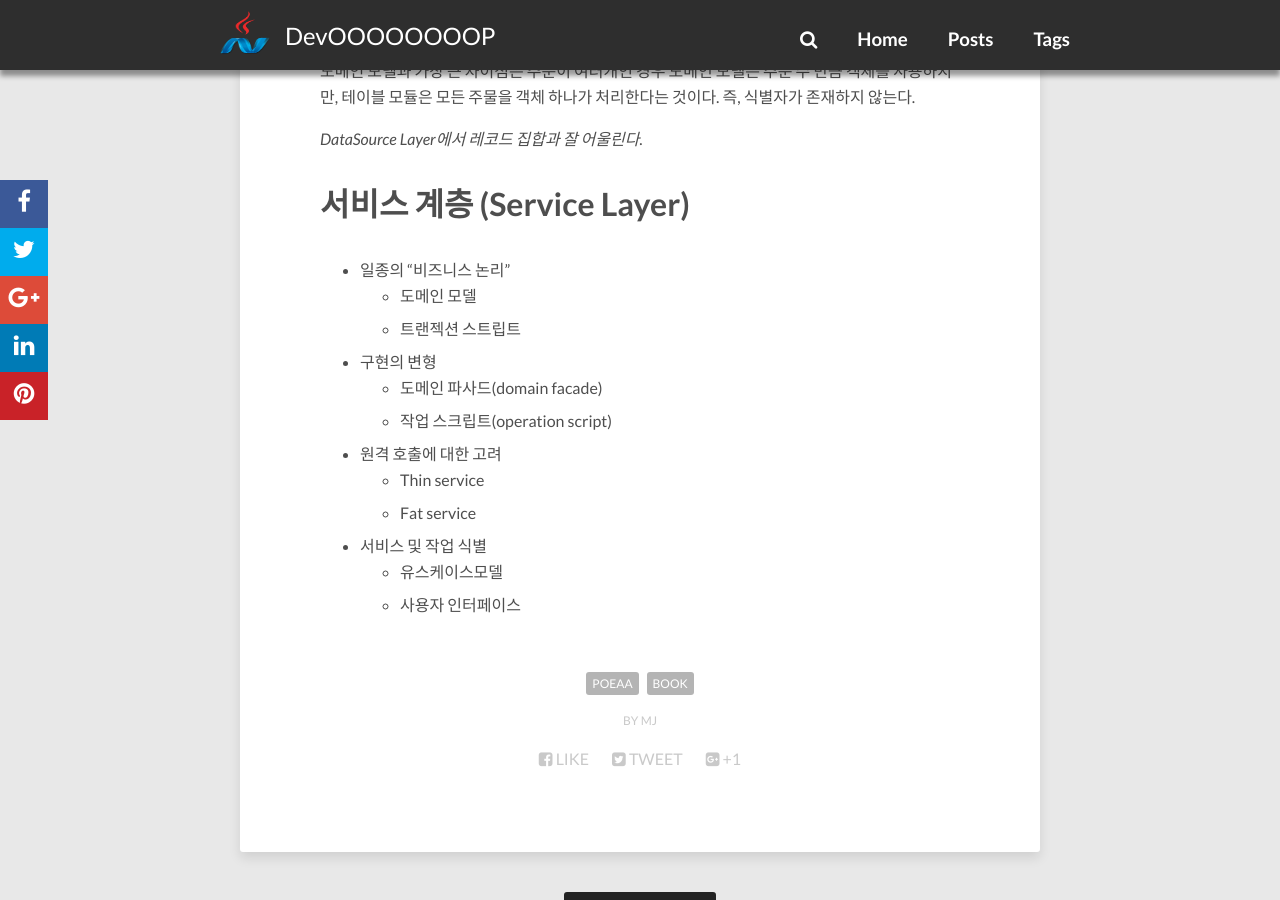
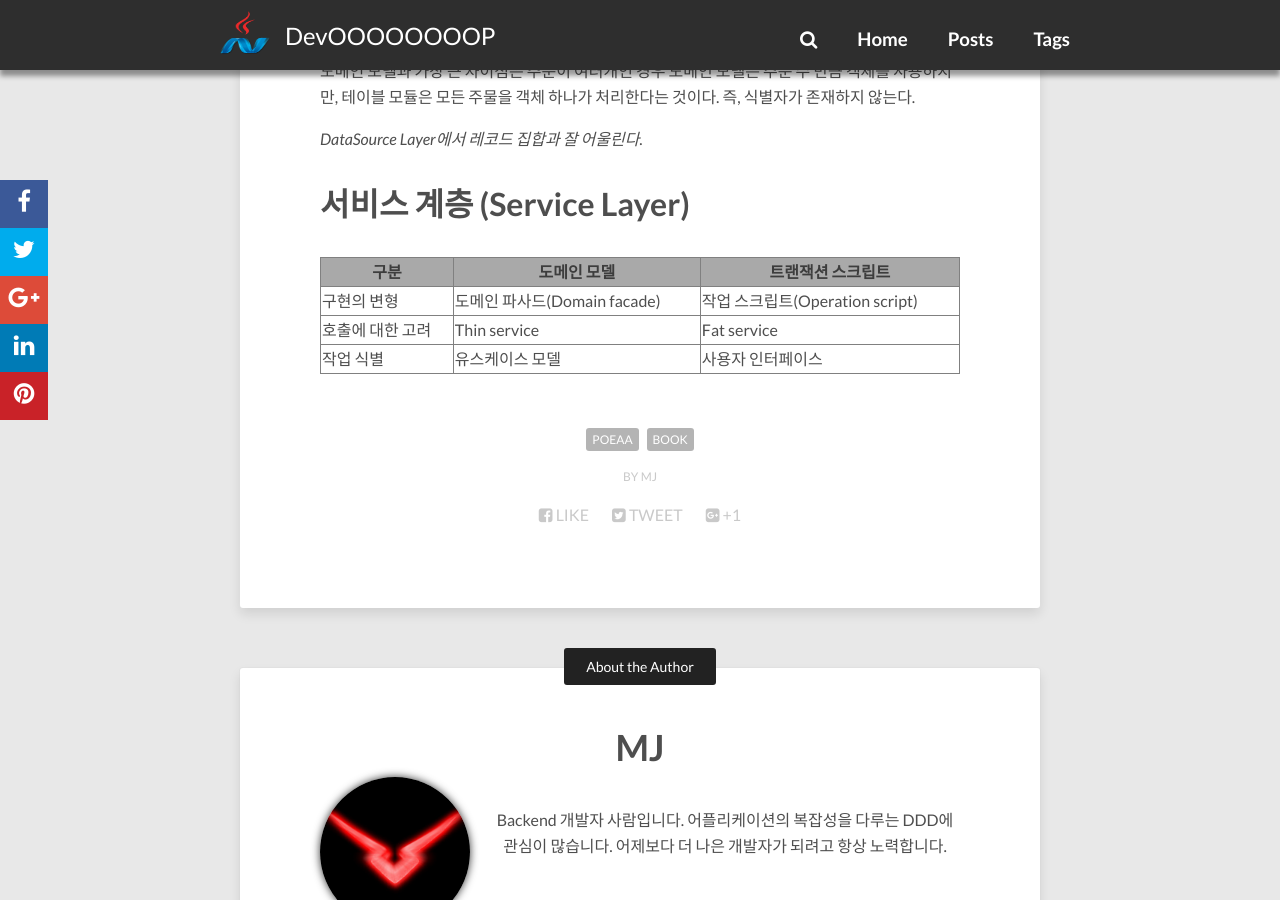
Before and after one commit to redutan/redutan.github.io, a Jekyll site: the page built from _posts/2016/2016-03-27-poeaa-domain-logic.markdown, in a window 1280 px wide and 900 px high, scrolled down 1807 px. Built offline with Jekyll 4.4.1, drawn with Linux system fonts in a browser that asks for light colours; nearby versions of some CDN libraries; comment, search, counter and statistics services are not loaded.

Commit message:
poeaa 수정

```diff
--- a/_posts/2016/2016-03-27-poeaa-domain-logic.markdown
+++ b/_posts/2016/2016-03-27-poeaa-domain-logic.markdown
@@ -64,15 +64,8 @@ _DataSource Layer에서 레코드 집합과 잘 어울린다._
 
 # 서비스 계층 (Service Layer)
 
-- 일종의 "비즈니스 논리"
-    - 도메인 모델
-    - 트랜젝션 스트립트
-- 구현의 변형
-    - 도메인 파사드(domain facade)
-    - 작업 스크립트(operation script)
-- 원격 호출에 대한 고려
-    - Thin service
-    - Fat service
-- 서비스 및 작업 식별
-    - 유스케이스모델
-    - 사용자 인터페이스
+| 구분 | 도메인 모델 | 트랜잭션 스크립트 |
+|-----|----------|--------------|
+| 구현의 변형 | 도메인 파사드(Domain facade) | 작업 스크립트(Operation script) |
+| 호출에 대한 고려 | Thin service | Fat service |
+| 작업 식별 | 유스케이스 모델 | 사용자 인터페이스 |
```
